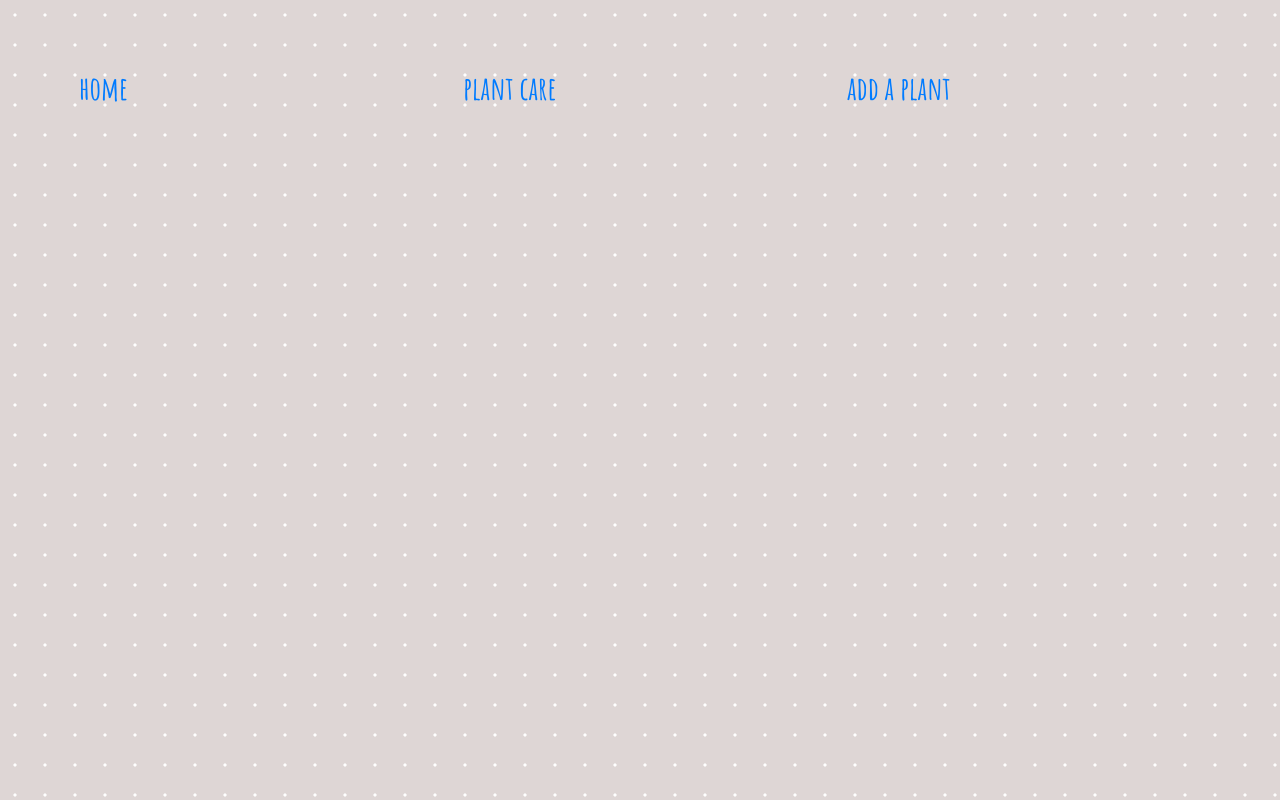
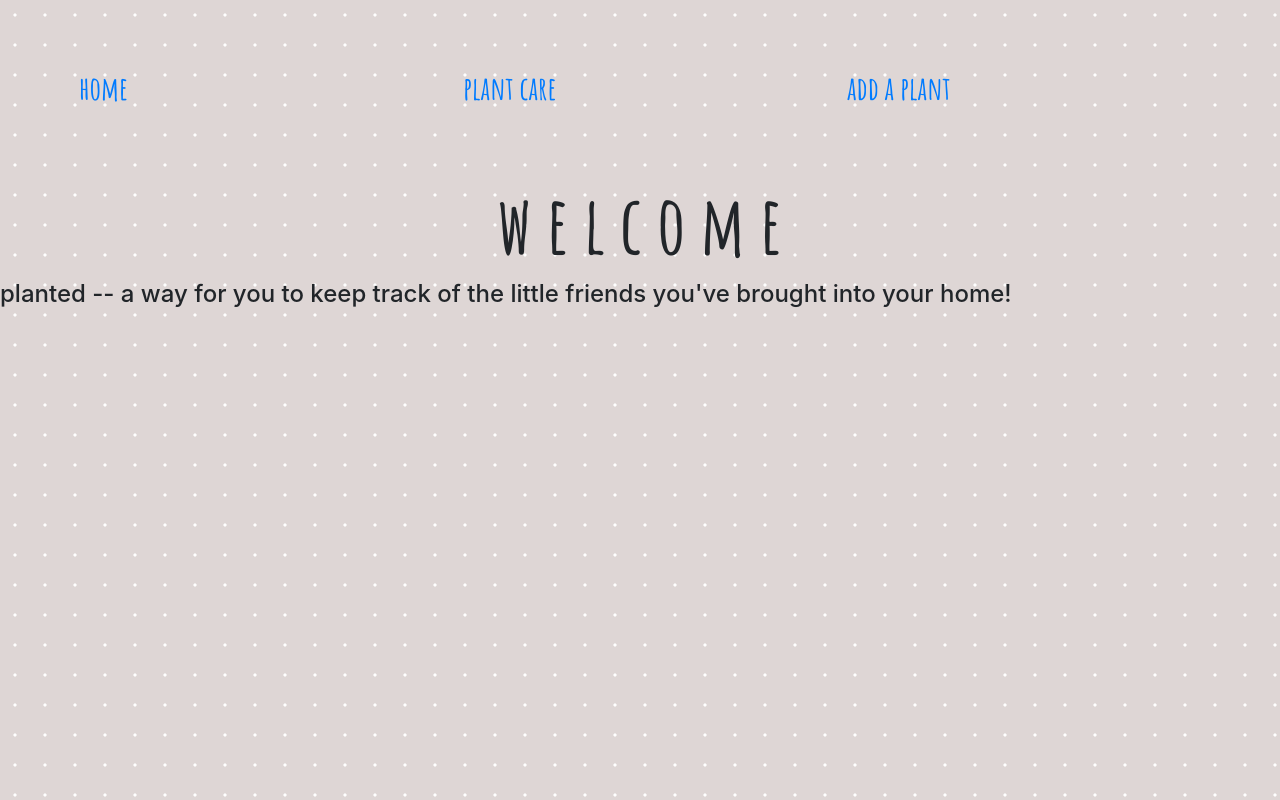
Before and after one commit to paaaarv/planted, a React (Create React App) app: page / in a window 1280 px wide. Built offline with nearby package versions, Linux system fonts and the light colour scheme.

Commit message:
bio component on home page

```diff
--- a/src/App.js
+++ b/src/App.js
@@ -1,7 +1,7 @@
 import React from 'react';
 import logo from './logo.svg';
 import './App.css';
-import Welcome from './components/welcome.js'
+import Home from './components/home.js'
 import List from './components/list.js'
 import Form from './components/form.js'
 import Tab from './components/tab.js'
@@ -11,6 +11,7 @@
   return (
     <Router>
     <Tab/>
+      <Route exact path='/' component={Home}/>
       <Route exact path='/add' component={Form}/>
       <Route exact path= '/plants' component={List}/>
     </Router>
--- a/src/components/home.js
+++ b/src/components/home.js
@@ -1,18 +1,21 @@
 import React from 'react';
-
-
+import { connect } from 'react-redux'
+import Bio from './bio.js'
 
 class Home extends React.Component{
 
 
 
   render(){
+    const plants = this.props.plants.map(plant => <div> <Bio name={plant.name} sun={plant.sun}/> </div>)
     return(
       <div>
         <h1> w e l c o m e </h1>
 
         <h4> planted -- a way for you to keep track of the little friends you've brought into your home!</h4>
-
+          <div>
+          {plants}
+          </div>
         <br/> <br/>
       </div>
     )
```
